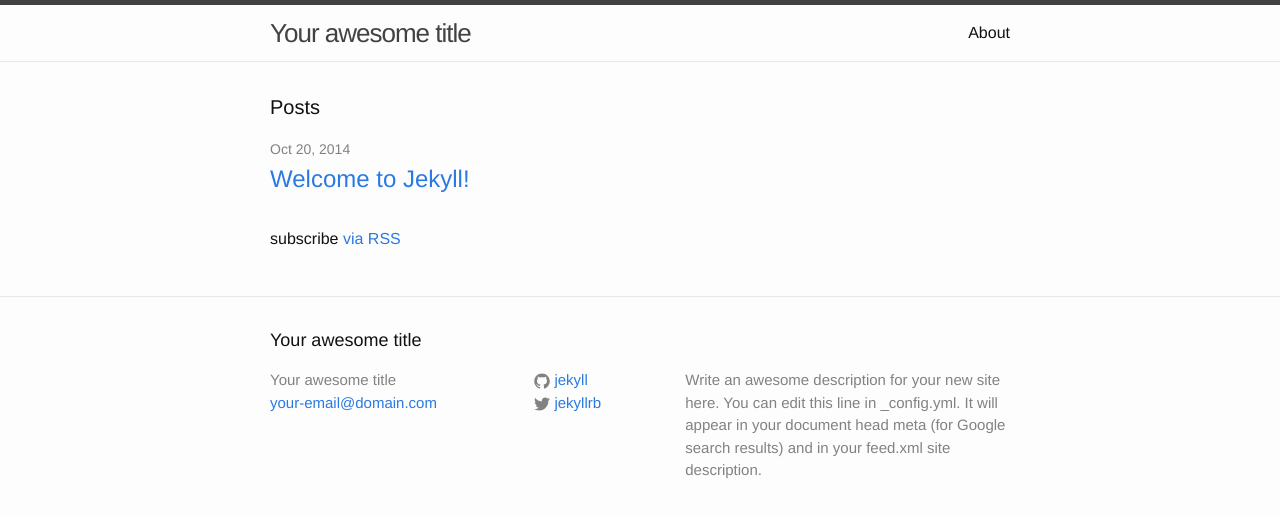
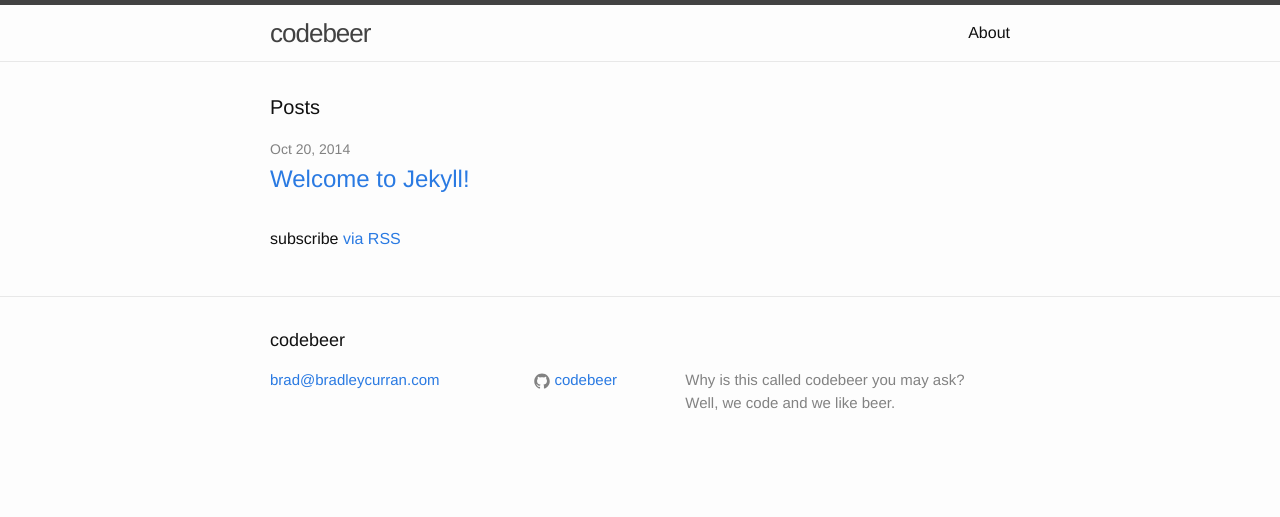
Before and after one commit to codebeer/codebeer.github.io, a Jekyll site: the page built from index.html, in a window 1280 px wide. Shown: the top 517 px of the page. Built offline with Jekyll 4.4.1, drawn with Linux system fonts in a browser that asks for light colours.

Commit message:
Added multiple emails. Removed twitter handle. Added a lol description.

```diff
--- a/_config.yml
+++ b/_config.yml
@@ -1,14 +1,16 @@
 # Site settings
-title: Your awesome title
-email: your-email@domain.com
-description: > # this means to ignore newlines until "baseurl:"
-  Write an awesome description for your new site here. You can edit this
-  line in _config.yml. It will appear in your document head meta (for
-  Google search results) and in your feed.xml site description.
+title: codebeer
+description: > #
+  Why is this called codebeer you may ask?<br/>
+  Well, we code and we like beer.
 baseurl: "" # the subpath of your site, e.g. /blog/
-url: "http://yourdomain.com" # the base hostname & protocol for your site
-twitter_username: jekyllrb
-github_username:  jekyll
+url: "http://codebeer.github.io" # the base hostname & protocol for your site
+#twitter_username: jekyllrb
+github_username:  codebeer
 
 # Build settings
 markdown: kramdown
+
+# Custom Stuff
+emails:
+  - brad@bradleycurran.com
--- a/_includes/footer.html
+++ b/_includes/footer.html
@@ -7,8 +7,9 @@
     <div class="footer-col-wrapper">
       <div class="footer-col  footer-col-1">
         <ul class="contact-list">
-          <li>{{ site.title }}</li>
-          <li><a href="mailto:{{ site.email }}">{{ site.email }}</a></li>
+          {% for email in site.emails %}
+          <li><a href="mailto:{{ email }}">{{ email }}</a></li>
+          {% endfor %}
         </ul>
       </div>
 
```
